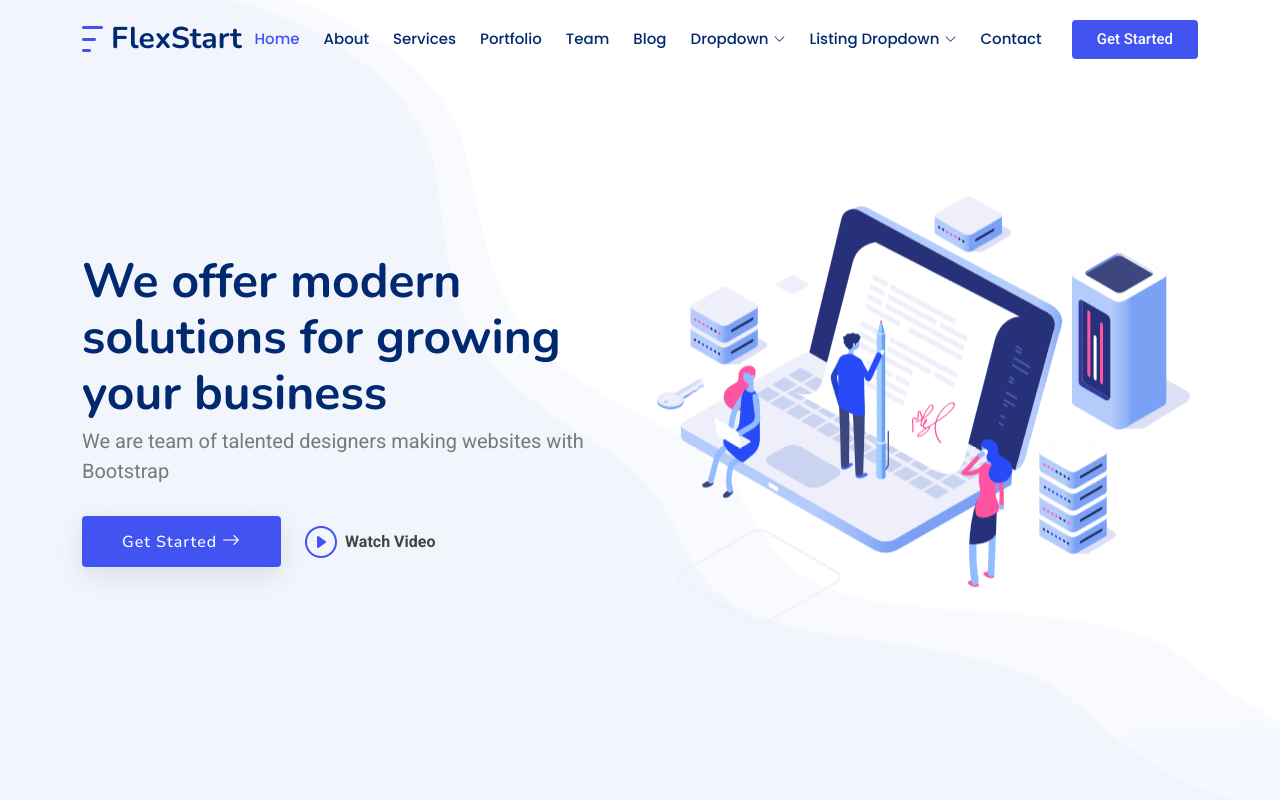
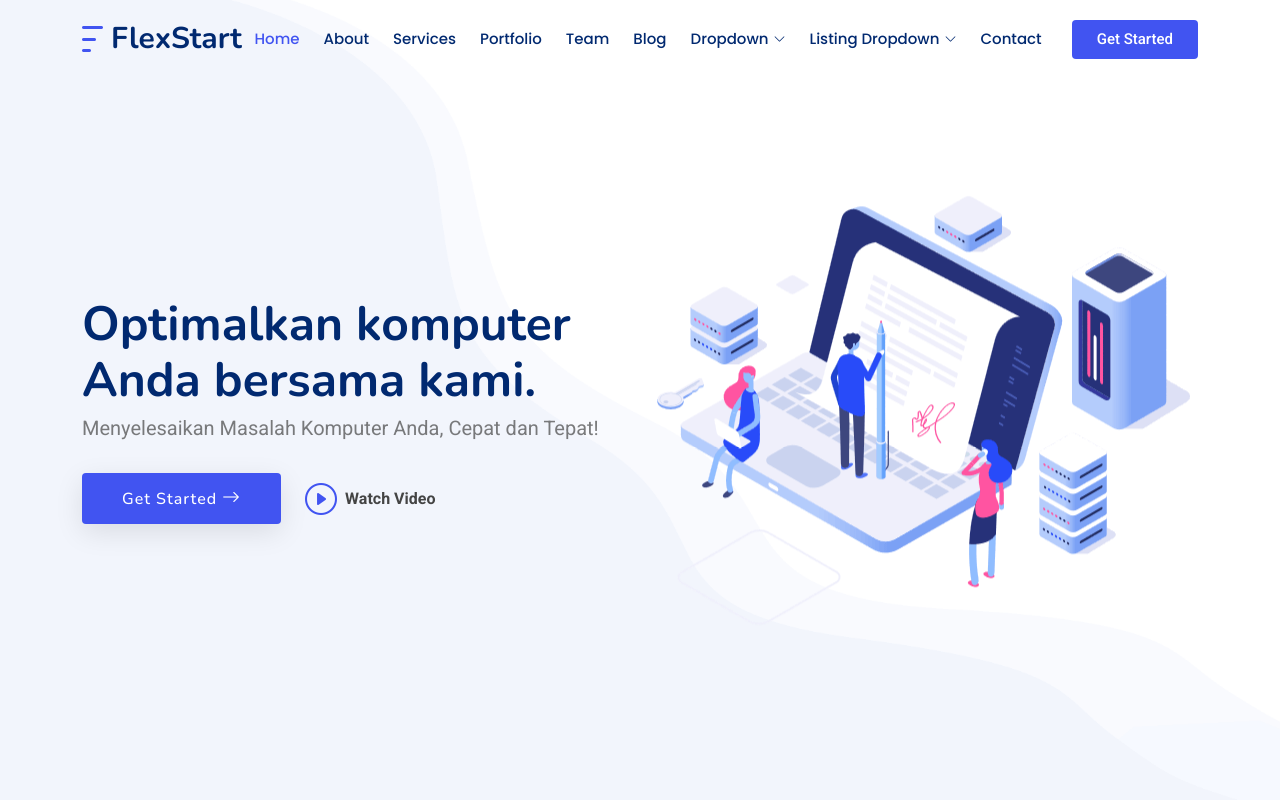
Before and after one commit to Drawhen2/flexstart, a plain HTML site: page index.html in a window 1280 px wide. Shown: the top 800 px of the page. Drawn offline with nearby package versions, Linux system fonts and the light colour scheme.

Commit message:
Update index.html

```diff
--- a/index.html
+++ b/index.html
@@ -119,8 +119,8 @@
       <div class="container">
         <div class="row gy-4">
           <div class="col-lg-6 order-2 order-lg-1 d-flex flex-column justify-content-center">
-            <h1 data-aos="fade-up">We offer modern solutions for growing your business</h1>
-            <p data-aos="fade-up" data-aos-delay="100">We are team of talented designers making websites with Bootstrap</p>
+            <h1 data-aos="fade-up">Optimalkan komputer Anda bersama kami.</h1>
+            <p data-aos="fade-up" data-aos-delay="100">Menyelesaikan Masalah Komputer Anda, Cepat dan Tepat!</p>
             <div class="d-flex flex-column flex-md-row" data-aos="fade-up" data-aos-delay="200">
               <a href="#about" class="btn-get-started">Get Started <i class="bi bi-arrow-right"></i></a>
               <a href="https://www.youtube.com/watch?v=Y7f98aduVJ8" class="glightbox btn-watch-video d-flex align-items-center justify-content-center ms-0 ms-md-4 mt-4 mt-md-0"><i class="bi bi-play-circle"></i><span>Watch Video</span></a>
```
